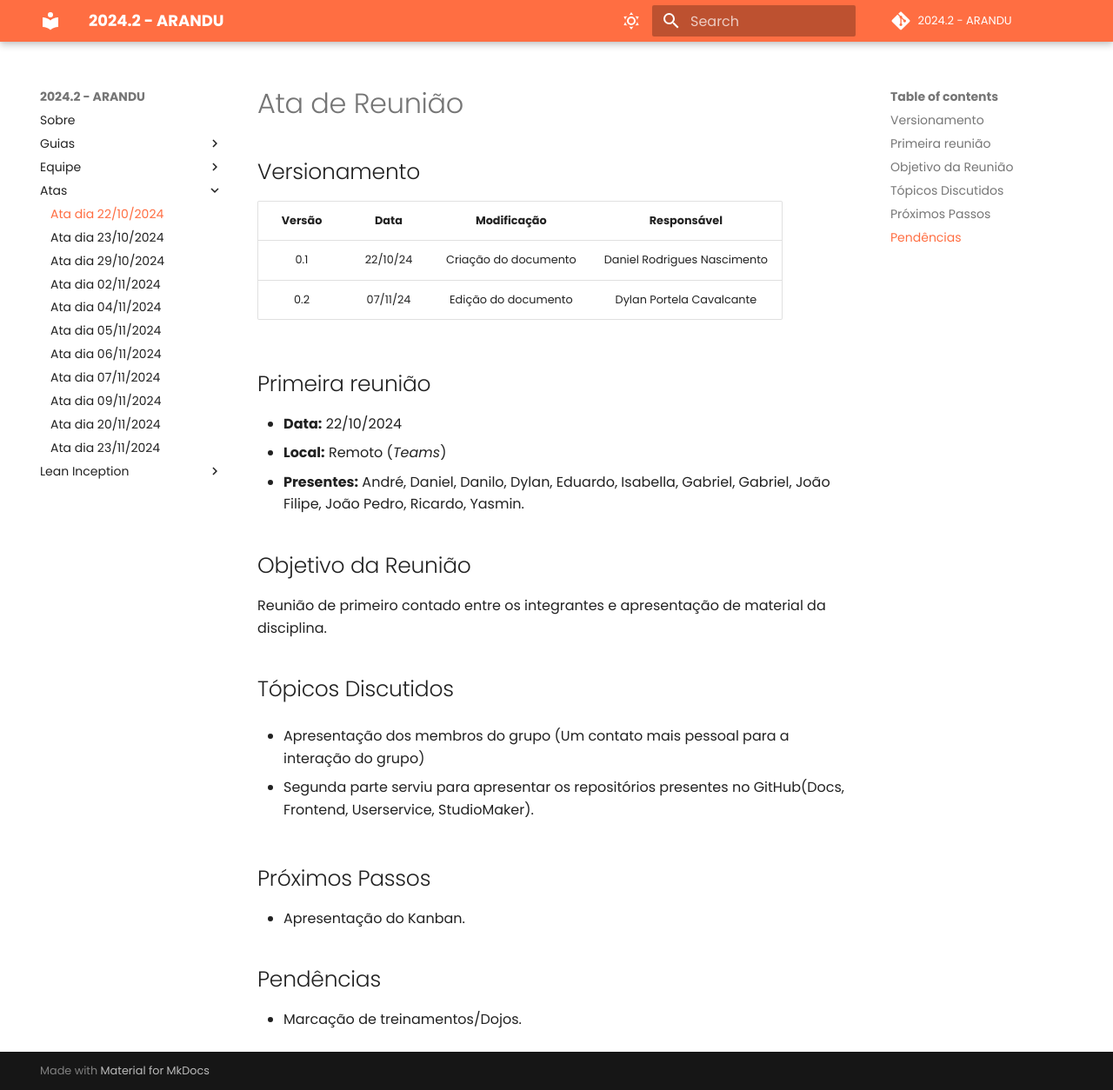
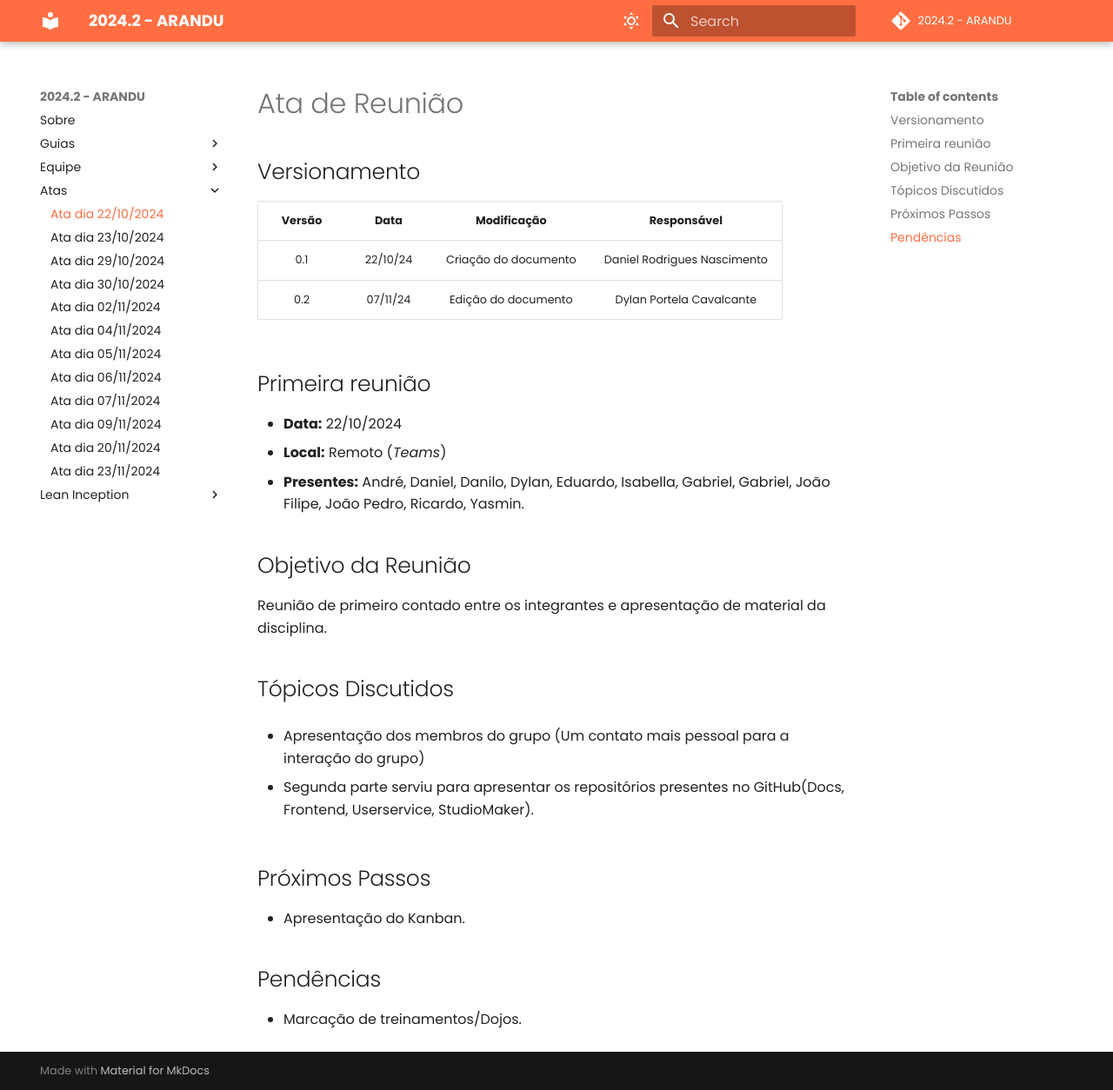
Before and after one commit to fga-eps-mds/2024.2-CALCULUS-Doc, an MkDocs documentation site: the page built from docs/Atas/ata_reuniao_22_10_24.md, in a window 1280 px wide and 1254 px high. Shown: the whole window at 87% size. Built offline with MkDocs 1.6.1 and Material for MkDocs 9.7.7, drawn with Linux system fonts in a browser that asks for light colours; comment, search, counter and statistics services are not loaded.

Commit message:
fix: link ata to navbar

```diff
--- a/mkdocs.yml
+++ b/mkdocs.yml
@@ -60,6 +60,7 @@ nav:
       - Ata dia 22/10/2024: "Atas/ata_reuniao_22_10_24.md"
       - Ata dia 23/10/2024: "Atas/ata_reuniao_23_10_24.md"
       - Ata dia 29/10/2024: "Atas/ata_reuniao_29_10_24.md"
+      - Ata dia 30/10/2024: "Atas/ata_reuniao_30_10_24.md"
       - Ata dia 02/11/2024: "Atas/ata_reuniao_02_11_24.md"
       - Ata dia 04/11/2024: "Atas/ata_reuniao_04_11_24.md"
       - Ata dia 05/11/2024: "Atas/ata_reuniao_05_11_24.md"
```
